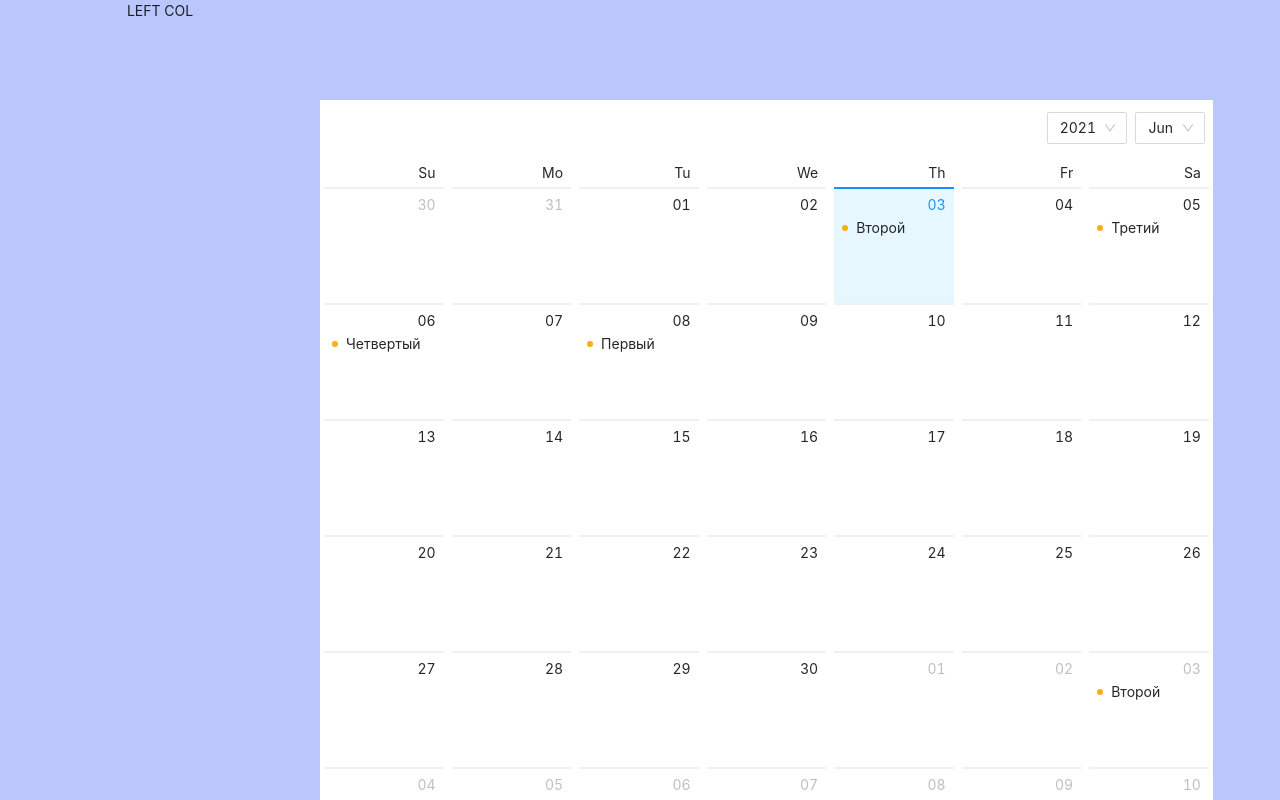
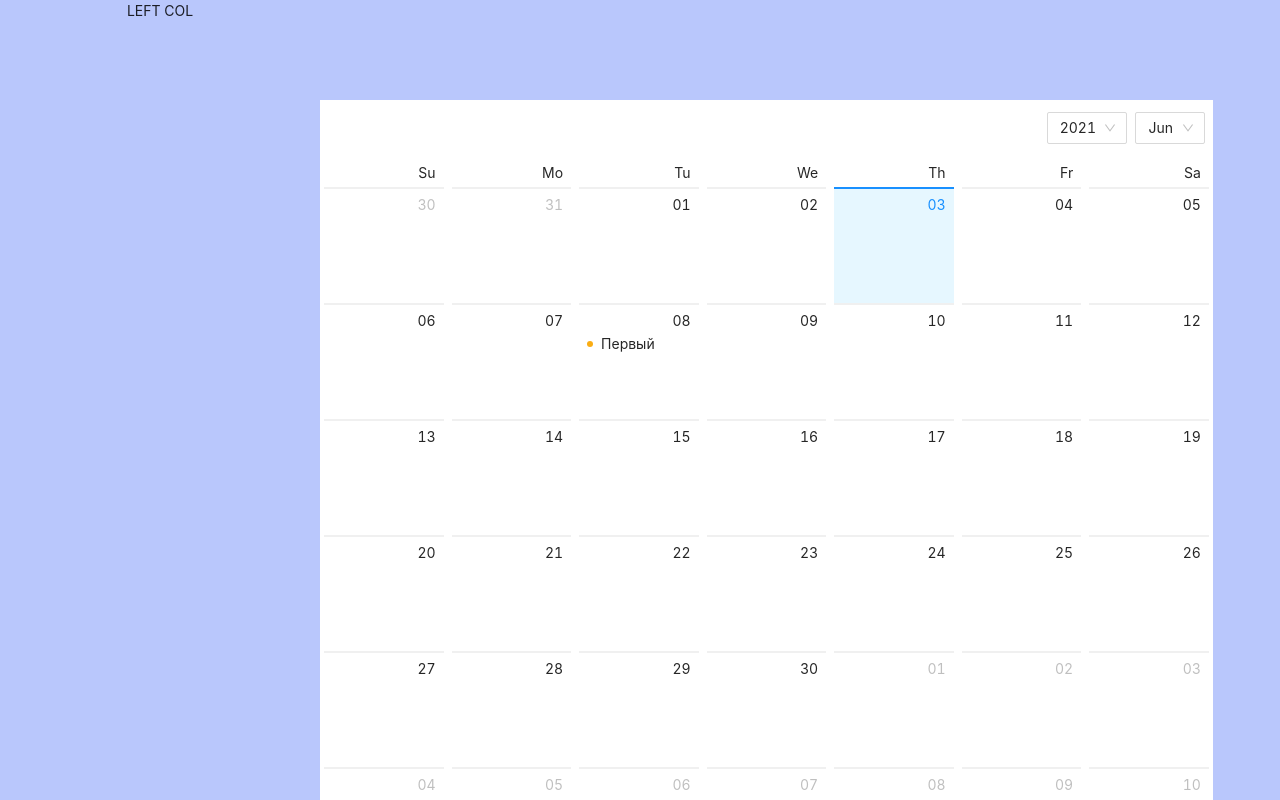
Before and after one commit to serafimq/DoctorHause, a React (Create React App) app in the folder client/: page / in a window 1280 px wide. Shown: the top 800 px of the page. Built offline with nearby package versions, Linux system fonts and the light colour scheme.

Commit message:
merge all

```diff
--- a/client/src/components/Homepage/Homepage.jsx
+++ b/client/src/components/Homepage/Homepage.jsx
@@ -1,12 +1,13 @@
 import React from 'react'
-import CalendarModal from './CalendarModal/CalendarModal'
+
 import PersonalArea from './PersonalArea/PersonalArea'
 
 const Homepage = () => {
   return (
     <div>
       <PersonalArea />
-      <CalendarModal/>
+
+
     </div>
   )
 }
--- a/client/src/components/Homepage/CalendarModal/CalendarModal.jsx
+++ b/client/src/components/Homepage/PersonalArea/CalendarModal/CalendarModal.jsx
@@ -1,5 +1,5 @@
 import React, { useState } from 'react'
-import useFormModal from "../../hooks/useForm"
+import useFormModal from "../../../hooks/useForm"
 import {
   Modal,
   Form,
@@ -19,13 +19,15 @@ const config = {
 };
 
 
-function CalendarModal() {
+const  CalendarModal = ({setEvent}) => {
 
   const [values, changeHandler] = useFormModal()
 
   const submitHandler = (e) => {
-    // e.preventDefault();
+    e.preventDefault();
+    visibleModal()
     console.log(values)
+    setEvent(values)
   }
 
   const [componentSize, setComponentSize] = useState('default');
@@ -66,7 +68,7 @@ function CalendarModal() {
           onValuesChange={onFormLayoutChange}
           size={componentSize}
           value="default"
-          onFinish={submitHandler}
+          // onFinish={submitHandler}
           // onSubmit={submitHandler}
         >
           <Form.Item label="Клиника">
@@ -90,7 +92,7 @@ function CalendarModal() {
           </Form.Item>
 
           {/* onClick={submitHandler} */}
-          <Button  type="primary" htmlType="submit" >
+          <Button onClick={submitHandler}  type="primary" htmlType="submit" >
             Добавить в календарь
           </Button>
         </Form>
--- a/client/src/components/Homepage/PersonalArea/CalendarPage/CalendarPage.jsx
+++ b/client/src/components/Homepage/PersonalArea/CalendarPage/CalendarPage.jsx
@@ -1,17 +1,18 @@
-import React from 'react'
+import React, { useState } from 'react'
 import { Calendar, Badge, Row, Col } from 'antd';
 import style from './CalendarPage.module.css'
 import { Button } from 'antd';
+import CalendarModal from '../CalendarModal/CalendarModal';
 
 
 const CalendarPage = () => {
 
+  const [event, setEvent] = useState({})
+  console.log(event);
   function getListData(value) {
 
     const one = [{ type: 'warning', content: 'Первый' }]
-    const two = [{ type: 'warning', content: 'Второй' }]
-    const three = [{ type: 'warning', content: 'Третий' }]
-    const four = [{ type: 'warning', content: 'Четвертый' }]
+
 
     let listData;
     switch (value.date()) {
@@ -19,15 +20,7 @@ const CalendarPage = () => {
       case 8:
         listData = one;
         break;
-      case 3:
-        listData = two;
-        break;
-      case 5:
-        listData = three;
-        break;
-      case 6:
-        listData = four;
-        break;
+
 
       default:
     }
@@ -54,11 +47,13 @@ const CalendarPage = () => {
 
   return (
     <div className={style.calendar_box}>
-      <Calendar dateCellRender={dateCellRender} dateCellRender={dateCellRender}  onChange={clickDate} />
+      <Calendar
+      dateCellRender={dateCellRender}
+      onChange={clickDate} />
       <Row >
         <Col className={style.button_form} span={6} >
 
-          <Button>Default Button</Button>
+          <CalendarModal setEvent={setEvent}/>
         </Col>
       </Row>
     </div>
```
